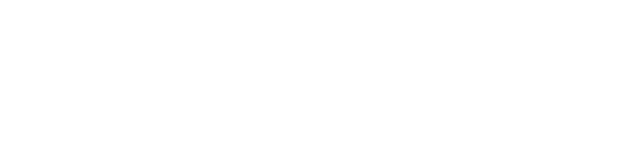
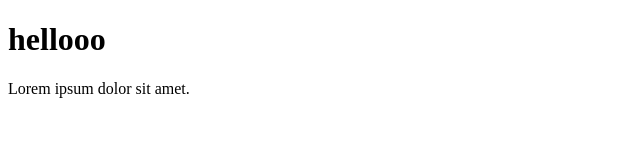
Before and after one commit to syedajebin/myrepo, a plain HTML site: page index.html in a window 1280 px wide. Shown: the whole page, without its empty margins (0-640 px from the left). Drawn offline with Linux system fonts and the light colour scheme.

Commit message:
line adder

```diff
--- a/index.html
+++ b/index.html
@@ -7,6 +7,7 @@
     <title>myrepo</title>
 </head>
 <body>
-
+    <h1>hellooo</h1>
+    <p>Lorem ipsum dolor sit amet.</p>
 </body>
 </html>
```
